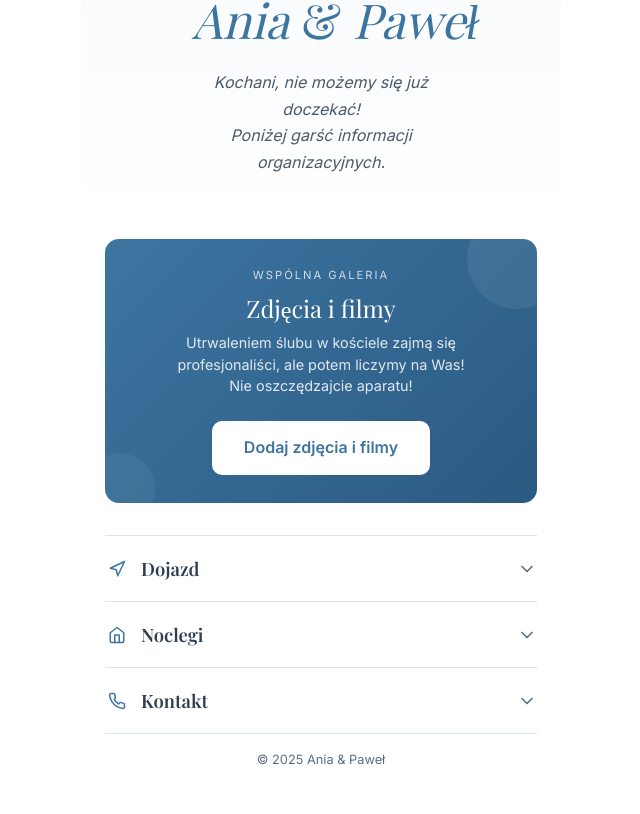
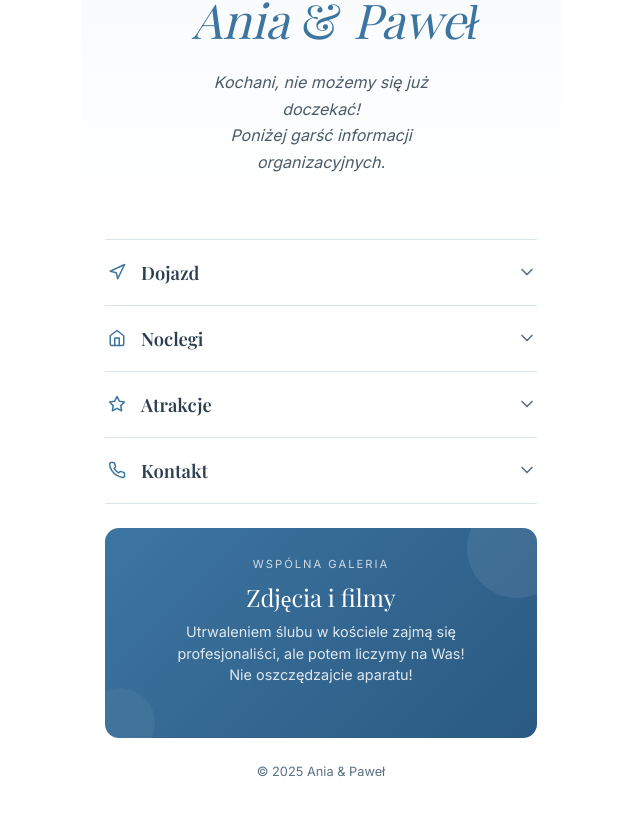
Before and after one commit to JaBuoniak/wedding-invitation, a React (Vite) app: page /info in a window 1280 px wide. Shown: the part 343-1157 px from the top of the page, without its empty margins (319-959 px from the left). Built offline with nearby package versions, Linux system fonts and the light colour scheme; a web font is replaced by a local one.

Commit message:
Corrects

```diff
--- a/src/components/info/AttractionsSection.tsx
+++ b/src/components/info/AttractionsSection.tsx
@@ -1,16 +1,35 @@
-// TODO: Uzupełnij listę atrakcji
-const ATTRACTIONS = [
-  'Kajaki i rowery wodne',
-  'Wieczorny rejs po jeziorze',
-  'Fotobudka',
-  'Strefa dzieci',
-  'Ognisko nad jeziorem',
+import type { WeddingPhase } from './weddingPhase';
+
+const ATTRACTIONS_BEFORE = [
+  'Piaszczysta plaża i kąpielisko',
+  'Dmuchany park wodny',
+  'Wypożyczalnia sprzętu wodnego (kajaki, rowery)',
+  'Boiska do siatkówki i koszykówki',
+  'Korty tenisowe',
+  'Plac zabaw dla dzieci',
+  'Sauna i jacuzzi na jeziorze'
 ];
 
-const AttractionsSection = () => {
+const ATTRACTIONS_DURING = [
+  'Fotokącik',
+  'Księga gości',
+  'Self Drink Bar',
+  'Wiejski stół z dziczyzną',
+  'Gry XXL',
+  'Sala zabaw Fikoland (17-20)',
+  'Plac zabaw'
+];
+
+interface AttractionsSectionProps {
+  phase: WeddingPhase;
+}
+
+const AttractionsSection = ({ phase }: AttractionsSectionProps) => {
+  const list = phase === 'before' ? ATTRACTIONS_BEFORE : ATTRACTIONS_DURING;
+
   return (
     <ul className="info-attractions">
-      {ATTRACTIONS.map((item, index) => (
+      {list.map((item, index) => (
         <li className="info-attractions__item" key={index}>
           {item}
         </li>
--- a/src/components/info/ContactSection.tsx
+++ b/src/components/info/ContactSection.tsx
@@ -10,16 +10,18 @@ interface Contact {
 const CONTACTS_BEFORE: Contact[] = [
   { name: 'Ania', role: 'Panna Młoda', phone: '+48504094280', display: '504 094 280' },
   { name: 'Paweł', role: 'Pan Młody', phone: '+48600228402', display: '600 228 402' },
-  // TODO: Dodaj numer recepcji ośrodka Piękny Brzeg
-  // { name: 'Recepcja', role: 'Piękny Brzeg', phone: '+48XXXXXXXXX', display: 'XXX XXX XXX' },
+  { name: 'Piękny Brzeg', role: 'Recepcja', phone: '+48570955544', display: '570 955 544' }
 ];
 
 const CONTACTS_DURING: Contact[] = [
-  // TODO: Uzupełnij numery świadków i organizatora
-  // { name: 'Świadek Panny Młodej', role: 'Świadek', phone: '+48XXXXXXXXX', display: 'XXX XXX XXX' },
-  // { name: 'Świadek Pana Młodego', role: 'Świadek', phone: '+48XXXXXXXXX', display: 'XXX XXX XXX' },
-  { name: 'Ania', role: 'Panna Młoda', phone: '+48504094280', display: '504 094 280' },
-  { name: 'Paweł', role: 'Pan Młody', phone: '+48600228402', display: '600 228 402' },
+  { name: 'Krzysiek', role: 'Świadek', phone: '+48737458879', display: '737 458 879' },
+  { name: 'Renia', role: 'Świadkowa', phone: '+48880422968', display: '880 422 968' },
+  { name: 'Piękny Brzeg', role: 'Recepcja', phone: '+48570955544', display: '570 955 544' }
+];
+
+const CONTACTS_AFTER: Contact[] = [
+  { name: 'Ania', role: 'Żona', phone: '+48504094280', display: '504 094 280' },
+  { name: 'Paweł', role: 'Mąż', phone: '+48600228402', display: '600 228 402' }
 ];
 
 interface ContactSectionProps {
@@ -27,7 +29,10 @@ interface ContactSectionProps {
 }
 
 const ContactSection = ({ phase }: ContactSectionProps) => {
-  const contacts = phase === 'during' ? CONTACTS_DURING : CONTACTS_BEFORE;
+  const contacts =
+    phase === 'during' ? CONTACTS_DURING :
+    phase === 'after' ? CONTACTS_AFTER :
+    CONTACTS_BEFORE;
 
   return (
     <div className="info-contact__items">
--- a/src/components/info/GallerySection.tsx
+++ b/src/components/info/GallerySection.tsx
@@ -6,7 +6,7 @@ const GALLERY_DESC: Record<WeddingPhase, string> = {
   before:
     'Utrwaleniem ślubu w kościele zajmą się profesjonaliści, ale potem liczymy na Was!\nNie oszczędzajcie aparatu!',
   during:
-    'Zróbcie nam pamiątkę z Waszej perspektywy,\na potem wrzućcie tu zdjęcia i filmiki z wesela.',
+    'Upamiętnijcie ten dzień z Waszej perspektywy,\na potem wrzućcie tu zdjęcia i filmiki z wesela.',
   after:
     'Macie jakieś fajne ujęcia?\nKoniecznie podzielcie się z nami!',
 };
@@ -21,6 +21,7 @@ const GallerySection = ({ phase }: GallerySectionProps) => {
       <p className="info-gallery__label">Wspólna galeria</p>
       <h2 className="info-gallery__title">Zdjęcia i filmy</h2>
       <p className="info-gallery__desc">{GALLERY_DESC[phase]}</p>
+      {phase !== 'before' && (
         <a
           id="btn-open-gallery"
           href={GALLERY_URL}
@@ -30,6 +31,7 @@ const GallerySection = ({ phase }: GallerySectionProps) => {
         >
           Dodaj zdjęcia i filmy
         </a>
+      )}
     </section>
   );
 };
--- a/src/components/info/InfoPage.tsx
+++ b/src/components/info/InfoPage.tsx
@@ -1,66 +1,51 @@
 import { useState } from 'react';
-import { Clock, Navigation, Home, HelpCircle, Phone, Star } from 'lucide-react';
+import { Navigation, Home, Phone, Clock, Star, HelpCircle } from 'lucide-react';
+import WelcomeSection from './WelcomeSection';
+import GallerySection from './GallerySection';
+import AccordionSection from './AccordionSection';
+import TravelSection from './TravelSection';
+import StaySection from './StaySection';
+import ContactSection from './ContactSection';
+import DayPlanSection from './DayPlanSection';
+import AttractionsSection from './AttractionsSection';
+import QuizSection from './QuizSection';
+import SeatSearchSection from './SeatSearchSection';
+import FooterGallerySection from './FooterGallerySection';
+import { getWeddingPhase } from './weddingPhase';
+import type { WeddingPhase } from './weddingPhase';
 import './info.css';
 
-import { getWeddingPhase, isSeatSearchActive } from './weddingPhase';
-import WelcomeSection from './WelcomeSection';
-import GallerySection from './GallerySection';
-import SeatSearchSection from './SeatSearchSection';
-import AccordionSection from './AccordionSection';
-import DayPlanSection from './DayPlanSection';
-import AttractionsSection from './AttractionsSection';
-import TravelSection from './TravelSection';
-import StaySection from './StaySection';
-import QuizSection from './QuizSection';
-import ContactSection from './ContactSection';
-import FooterGallerySection from './FooterGallerySection';
+interface InfoPageProps {
+  phase?: WeddingPhase;
+}
 
-type SectionId =
-  | 'plan'
-  | 'attractions'
-  | 'travel'
-  | 'stay'
-  | 'quiz'
-  | 'contact';
+const InfoPage = ({ phase: propsPhase }: InfoPageProps) => {
+  const phase = propsPhase || getWeddingPhase();
+  const [openSections, setOpenSections] = useState<string[]>([]);
 
-const InfoPage = () => {
-  const phase = getWeddingPhase();
-  const showSeatSearch = isSeatSearchActive();
-  const [openSection, setOpenSection] = useState<SectionId | null>(null);
+  // Wyszukiwarka miejsc dostępna tylko w dniu wesela (lub wg flagi)
+  const showSeatSearch = phase === 'during';
 
   const handleToggle = (id: string) => {
-    setOpenSection((prev) => (prev === id ? null : (id as SectionId)));
+    setOpenSections((prev) =>
+      prev.includes(id) ? prev.filter((s) => s !== id) : [...prev, id]
+    );
   };
 
   return (
     <div className="info-page">
       <WelcomeSection phase={phase} />
 
-      <div style={{ height: '1.5rem' }} />
-
-      {showSeatSearch && (
-        <>
-          <SeatSearchSection />
-          <div style={{ height: '1.5rem' }} />
-        </>
-      )}
-
-      <GallerySection phase={phase} />
-
-      <div style={{ height: '1.5rem' }} />
-
-      {/* ===== BEFORE & DURING — accordion ===== */}
-      {phase !== 'after' && (
-        <div className="info-accordion">
-
-          {/* ===== BEFORE WEDDING ===== */}
+      {/* ===== FAZA: PRZED ŚLUBEM ===== */}
       {phase === 'before' && (
         <>
+          <div style={{ height: '1.5rem' }} />
+          <div className="info-accordion">
             <AccordionSection
               id="travel"
               title="Dojazd"
               Icon={Navigation}
-                isOpen={openSection === 'travel'}
+              isOpen={openSections.includes('travel')}
               onToggle={handleToggle}
             >
               <TravelSection />
@@ -70,32 +55,58 @@ const InfoPage = () => {
               id="stay"
               title="Noclegi"
               Icon={Home}
-                isOpen={openSection === 'stay'}
+              isOpen={openSections.includes('stay')}
               onToggle={handleToggle}
             >
               <StaySection />
             </AccordionSection>
 
             <AccordionSection
+              id="attractions"
+              title="Atrakcje"
+              Icon={Star}
+              isOpen={openSections.includes('attractions')}
+              onToggle={handleToggle}
+            >
+              <AttractionsSection phase={phase} />
+            </AccordionSection>
+
+            <AccordionSection
               id="contact"
               title="Kontakt"
               Icon={Phone}
-                isOpen={openSection === 'contact'}
+              isOpen={openSections.includes('contact')}
               onToggle={handleToggle}
             >
               <ContactSection phase={phase} />
             </AccordionSection>
+          </div>
+
+          <div style={{ height: '1.5rem' }} />
+          <GallerySection phase={phase} />
         </>
       )}
 
-          {/* ===== DURING WEDDING ===== */}
+      {/* ===== FAZA: W TRAKCIE WESELA ===== */}
       {phase === 'during' && (
         <>
+          <div style={{ height: '1.5rem' }} />
+          {showSeatSearch && (
+            <>
+              <SeatSearchSection />
+              <div style={{ height: '1.5rem' }} />
+            </>
+          )}
+
+          <GallerySection phase={phase} />
+          <div style={{ height: '1.5rem' }} />
+
+          <div className="info-accordion">
             <AccordionSection
               id="plan"
               title="Plan dnia"
               Icon={Clock}
-                isOpen={openSection === 'plan'}
+              isOpen={openSections.includes('plan')}
               onToggle={handleToggle}
             >
               <DayPlanSection />
@@ -105,17 +116,17 @@ const InfoPage = () => {
               id="attractions"
               title="Atrakcje"
               Icon={Star}
-                isOpen={openSection === 'attractions'}
+              isOpen={openSections.includes('attractions')}
               onToggle={handleToggle}
             >
-                <AttractionsSection />
+              <AttractionsSection phase={phase} />
             </AccordionSection>
 
             <AccordionSection
               id="quiz"
               title="Quiz"
               Icon={HelpCircle}
-                isOpen={openSection === 'quiz'}
+              isOpen={openSections.includes('quiz')}
               onToggle={handleToggle}
             >
               <QuizSection />
@@ -125,31 +136,29 @@ const InfoPage = () => {
               id="contact"
               title="Kontakt"
               Icon={Phone}
-                isOpen={openSection === 'contact'}
+              isOpen={openSections.includes('contact')}
               onToggle={handleToggle}
             >
               <ContactSection phase={phase} />
             </AccordionSection>
-            </>
-          )}
+          </div>
 
-        </div>
-      )}
-
-      {/* Footer gallery — only during */}
-      {phase === 'during' && (
-        <>
           <div style={{ height: '0.5rem' }} />
           <FooterGallerySection />
         </>
       )}
 
-      {/* ===== AFTER WEDDING ===== */}
+      {/* ===== FAZA: PO WESELU ===== */}
       {phase === 'after' && (
+        <>
+          <div style={{ height: '1.5rem' }} />
+          <GallerySection phase={phase} />
+
           <div className="info-accordion">
             <section className="info-thankyou">
               <p className="info-thankyou__text info-thankyou__text--secondary">
-              Zdjęcia będą dostępne do oglądania już w tym tygodniu.
+                Zdjęcia będą dostępne do oglądania<br />
+                już w tym tygodniu.
               </p>
             </section>
 
@@ -157,12 +166,13 @@ const InfoPage = () => {
               id="contact"
               title="Kontakt"
               Icon={Phone}
-            isOpen={openSection === 'contact'}
+              isOpen={openSections.includes('contact')}
               onToggle={handleToggle}
             >
               <ContactSection phase={phase} />
             </AccordionSection>
           </div>
+        </>
       )}
 
       <footer
--- a/src/components/info/QuizSection.tsx
+++ b/src/components/info/QuizSection.tsx
@@ -142,7 +142,7 @@ const QuizSection = () => {
 
   return (
     <div>
-      <p className="info-quiz__question">„{question.question}"</p>
+      <p className="info-quiz__question">{question.question}</p>
 
       <div className="info-quiz__options">
         <button
--- a/src/components/info/WelcomeSection.tsx
+++ b/src/components/info/WelcomeSection.tsx
@@ -7,8 +7,8 @@ interface WelcomeSectionProps {
 
 const WELCOME_MESSAGE: Record<WeddingPhase, string> = {
   before: 'Kochani, nie możemy się już doczekać!\nPoniżej garść informacji organizacyjnych.',
-  during: 'Cieszymy się, że jesteście!\nŻyczymy Wam szampańskiej zabawy.\nSprawdźcie, co dla Was przygotowaliśmy.',
-  after: 'Dziękujemy za Waszą obecność!\nMamy nadzieję, że dobrze się bawiliście\ni będziecie miło wspominać ten dzień.',
+  during: 'Cieszymy się, że jesteście!\nŻyczymy Wam szampańskiej\u00A0zabawy.\nSprawdźcie, co dla Was przygotowaliśmy.',
+  after: 'Dziękujemy za Waszą obecność!\nMamy nadzieję, że\u00A0dobrze\u00A0się\u00A0bawiliście\ni będziecie miło wspominać ten\u00A0dzień.',
 };
 
 const WelcomeSection = ({ phase }: WelcomeSectionProps) => {
--- a/src/components/info/info.css
+++ b/src/components/info/info.css
@@ -411,12 +411,12 @@
 /* ===== QUIZ ===== */
 
 .info-quiz__question {
-  font-family: var(--font-serif);
+  font-family: var(--font-sans);
   font-size: 1.1rem;
   color: var(--color-text);
   margin-bottom: 1.5rem;
   line-height: 1.5;
-  font-style: italic;
+  font-weight: 500;
 }
 
 .info-quiz__options {
```
Also changed, not shown: src/components/info/StaySection.tsx (+3 -7 lines). Lines whose indentation alone changed are shown as unchanged.
